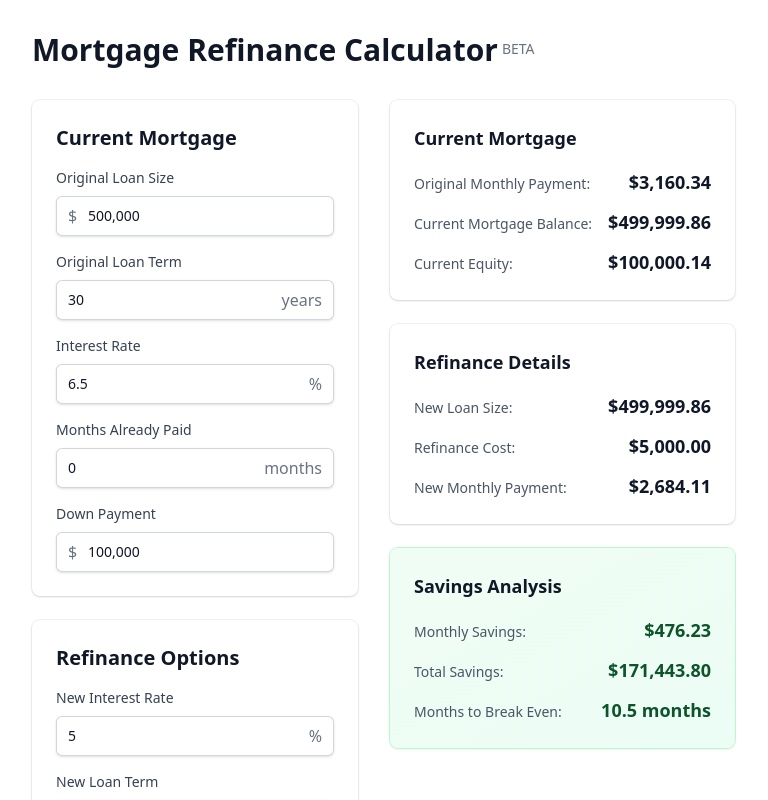
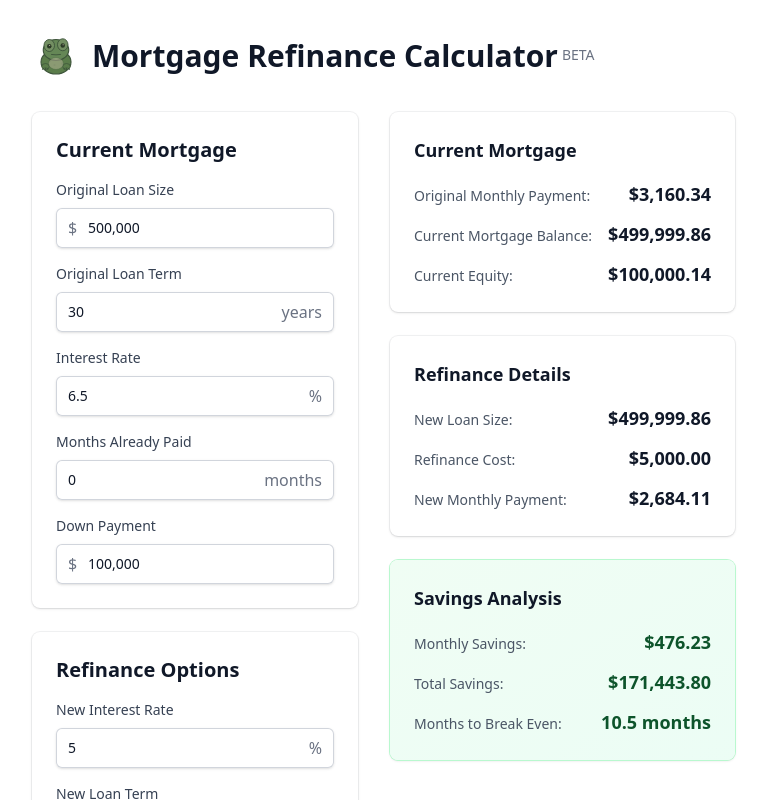
Before and after one commit to alexoro412/mortgagereficalculator, a SvelteKit app: page / in a window 1280 px wide. Shown: the top 800 px of the page, without its empty margins (0-768 px from the left). Built offline with nearby package versions, Linux system fonts and the light colour scheme.

Commit message:
add a frog

```diff
--- a/src/app.html
+++ b/src/app.html
@@ -2,6 +2,7 @@
 <html lang="en">
 	<head>
 		<meta charset="utf-8" />
+		<link rel="icon" href="%sveltekit.assets%/frog.svg" type="image/svg+xml" />
 		<meta name="viewport" content="width=device-width, initial-scale=1" />
 		%sveltekit.head%
 	</head>
--- a/src/routes/+page.svelte
+++ b/src/routes/+page.svelte
@@ -246,9 +246,12 @@
 </script>
 
 <main class="mx-auto max-w-7xl px-4 py-8 sm:px-6 lg:px-8">
-	<h1 class="mb-8 text-3xl font-bold text-gray-900">
-		Mortgage Refinance Calculator<sup class="ml-1 text-sm font-normal text-gray-500">BETA</sup>
-	</h1>
+	<div class="mb-8 flex items-center gap-3">
+		<img src="/frog.svg" alt="Frog logo" class="h-12 w-12" />
+		<h1 class="text-3xl font-bold text-gray-900">
+			Mortgage Refinance Calculator<sup class="ml-1 text-sm font-normal text-gray-500">BETA</sup>
+		</h1>
+	</div>
 
 	<div class="flex flex-col gap-8 lg:flex-row lg:items-start">
 		<!-- Left Column: Inputs -->
```
Also changed, not shown: static/favicon.svg (added), static/frog.svg (added).
